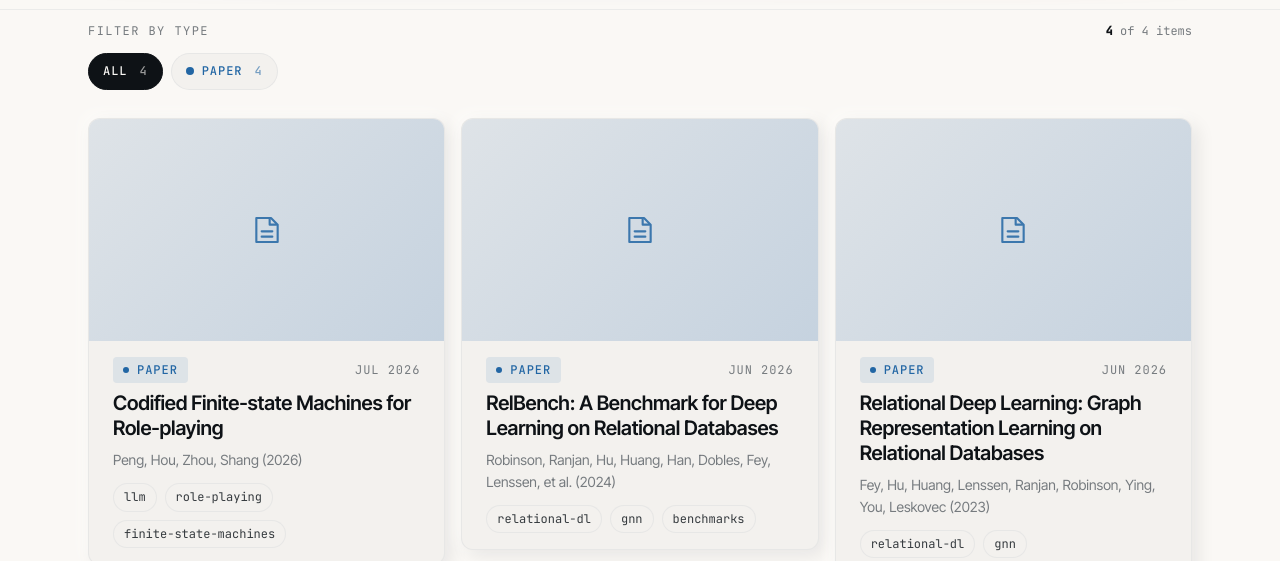
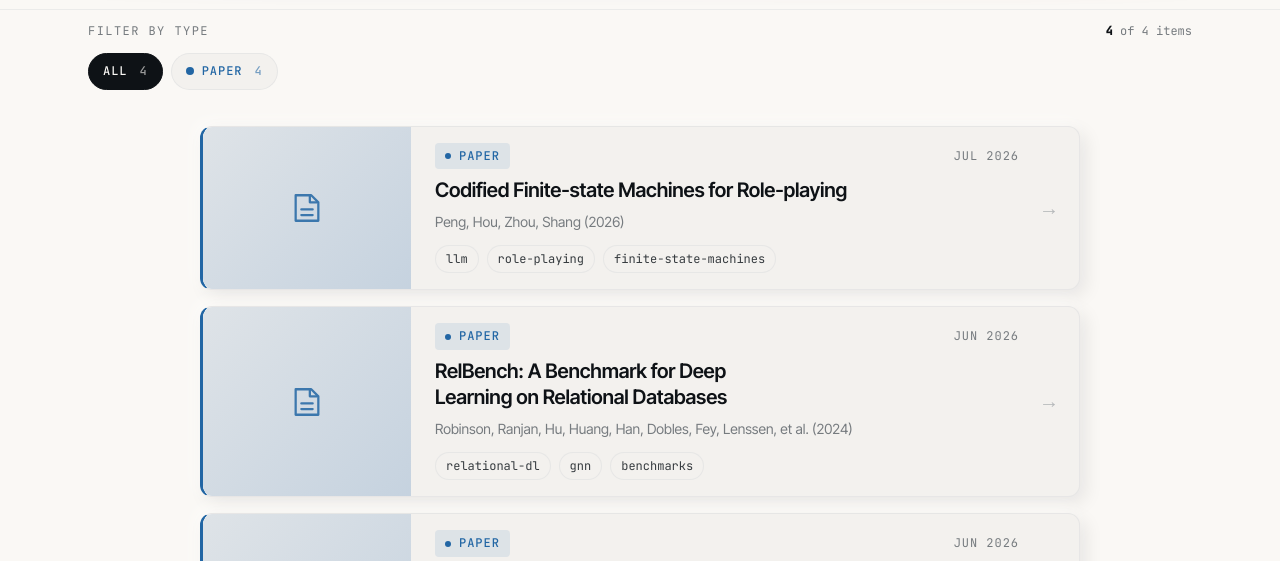
Before and after one commit to nathansso/portfolio, a website: page reading.html in a window 1280 px wide. Shown: the part 239-800 px from the top of the page. Drawn offline with Linux system fonts and the light colour scheme.

Commit message:
Make reading list a vertical scroll; filter null blog images
Replace the reading tile grid + click-to-expand with a single centered
column of horizontal rows (thumbnail left, all fields inline). Blog now
filters null images so a cleared header can't render a broken tile.

Co-Authored-By: Claude Opus 4.8 <noreply@anthropic.com>

```diff
--- a/reading.html
+++ b/reading.html
@@ -99,89 +99,100 @@
     .fchip[data-type="article"][aria-pressed="true"] { background: var(--rt-article); border-color: var(--rt-article); }
     .fchip[data-type="media"][aria-pressed="true"]   { background: var(--rt-media);   border-color: var(--rt-media); }
 
-    /* ---------- Grid ---------- */
-    .rd-grid-section { padding: var(--sp-4) 0 var(--sp-9); }
-    .rd-grid {
-      display: grid;
-      grid-template-columns: repeat(auto-fill, minmax(300px, 1fr));
-      gap: var(--sp-4); align-items: start;
+    /* ---------- Vertical list ---------- */
+    .rd-list-section { padding: var(--sp-5) 0 var(--sp-9); }
+    .rd-list {
+      max-width: 880px; margin: 0 auto;
+      display: flex; flex-direction: column; gap: var(--sp-4);
     }
 
-    .rcard {
+    .rrow {
+      display: flex; align-items: stretch;
       background: var(--surface-1);
       border: 1px solid var(--line-faint);
       border-radius: var(--r-4);
       overflow: hidden;
+      text-decoration: none; color: inherit;
+      scroll-margin-top: calc(var(--nav-h) + var(--sp-4));
       box-shadow:
         6px 6px 18px color-mix(in oklab, var(--ink-strong) 8%, transparent),
         -4px -4px 14px color-mix(in oklab, var(--surface-2) 92%, white);
-      transition: transform 220ms ease, box-shadow 220ms ease, border-color 160ms ease;
-      cursor: pointer; display: flex; flex-direction: column;
+      transition: transform 200ms ease, box-shadow 200ms ease, border-color 160ms ease;
     }
-    [data-theme="dark"] .rcard {
+    [data-theme="dark"] .rrow {
       box-shadow: 6px 6px 22px rgba(0,0,0,0.5), -4px -4px 14px color-mix(in oklab, var(--surface-2) 55%, transparent);
     }
-    .rcard:hover { transform: translateY(-3px); border-color: var(--line-strong); }
-    .rcard.is-expanded {
-      grid-column: 1 / -1; cursor: default; transform: none; border-color: var(--line-strong);
+    a.rrow:hover {
+      transform: translateY(-2px); border-color: var(--line-strong);
+      box-shadow:
+        8px 10px 26px color-mix(in oklab, var(--ink-strong) 12%, transparent),
+        -4px -4px 14px color-mix(in oklab, var(--surface-2) 92%, white);
+    }
+    [data-theme="dark"] a.rrow:hover {
+      box-shadow: 8px 10px 30px rgba(0,0,0,0.6), -4px -4px 14px color-mix(in oklab, var(--surface-2) 55%, transparent);
     }
 
-    .rcard-thumb { aspect-ratio: 16 / 10; position: relative; overflow: hidden; }
-    .rcard.is-expanded .rcard-thumb { aspect-ratio: 21 / 9; }
-    .rcard-thumb img { width: 100%; height: 100%; object-fit: cover; }
-    .rcard-thumb-empty {
+    /* Left accent rail keyed to the entry type */
+    .rrow { border-left: 3px solid transparent; }
+    .rrow[data-type="paper"]   { border-left-color: var(--rt-paper); }
+    .rrow[data-type="book"]    { border-left-color: var(--rt-book); }
+    .rrow[data-type="article"] { border-left-color: var(--rt-article); }
+    .rrow[data-type="media"]   { border-left-color: var(--rt-media); }
+
+    .rrow-thumb {
+      position: relative; flex: 0 0 clamp(128px, 24%, 208px);
+      overflow: hidden; background: var(--surface-2);
+    }
+    .rrow-thumb img {
+      position: absolute; inset: 0; width: 100%; height: 100%; object-fit: cover;
+    }
+    .rrow-thumb-empty {
       position: absolute; inset: 0; display: grid; place-items: center;
-      font-family: var(--font-mono); font-size: var(--fs-meta);
-      text-transform: uppercase; letter-spacing: 0.14em; font-weight: 500;
       color: currentColor;
       background: linear-gradient(135deg,
         color-mix(in oklab, currentColor 10%, var(--surface-1)) 0%,
         color-mix(in oklab, currentColor 22%, var(--surface-1)) 100%);
     }
-    .rcard-thumb-empty[data-type="paper"]   { color: var(--rt-paper); }
-    .rcard-thumb-empty[data-type="book"]    { color: var(--rt-book); }
-    .rcard-thumb-empty[data-type="article"] { color: var(--rt-article); }
-    .rcard-thumb-empty[data-type="media"]   { color: var(--rt-media); }
-    .rcard-thumb-empty svg { width: 32px; height: 32px; opacity: 0.85; }
+    .rrow-thumb-empty[data-type="paper"]   { color: var(--rt-paper); }
+    .rrow-thumb-empty[data-type="book"]    { color: var(--rt-book); }
+    .rrow-thumb-empty[data-type="article"] { color: var(--rt-article); }
+    .rrow-thumb-empty[data-type="media"]   { color: var(--rt-media); }
+    .rrow-thumb-empty svg { width: 34px; height: 34px; opacity: 0.85; }
 
-    .rcard-body { padding: var(--sp-4) var(--sp-5); display: flex; flex-direction: column; gap: var(--sp-2); }
-    .rcard-meta { display: flex; justify-content: space-between; align-items: center; gap: var(--sp-2); }
+    .rrow-body {
+      flex: 1 1 auto; min-width: 0;
+      padding: var(--sp-4) var(--sp-5);
+      display: flex; flex-direction: column; gap: var(--sp-2);
+    }
+    .rrow-meta { display: flex; justify-content: space-between; align-items: center; gap: var(--sp-3); }
     .badge[data-type="paper"]   { background: var(--rt-paper-bg);   color: var(--rt-paper); }
     .badge[data-type="book"]    { background: var(--rt-book-bg);    color: var(--rt-book); }
     .badge[data-type="article"] { background: var(--rt-article-bg); color: var(--rt-article); }
     .badge[data-type="media"]   { background: var(--rt-media-bg);   color: var(--rt-media); }
-    .rcard-title { font-size: var(--fs-h3); color: var(--ink-strong); line-height: 1.25; margin: 0; }
-    .rcard-authors { font-size: var(--fs-small); color: var(--ink-muted); margin: 0; }
-    .rcard-tags { display: flex; flex-wrap: wrap; gap: var(--sp-2); margin-top: var(--sp-1); }
-    .rcard.is-expanded .rcard-tags { display: none; }
+    .rrow-title {
+      font-size: var(--fs-h3); font-weight: 600; color: var(--ink-strong);
+      line-height: 1.3; margin: 0; text-wrap: balance;
+    }
+    .rrow-authors { font-size: var(--fs-small); color: var(--ink-muted); margin: 0; }
+    .rrow-note {
+      font-size: var(--fs-small); line-height: 1.6; color: var(--ink-body);
+      max-width: 68ch; text-wrap: pretty; margin: var(--sp-1) 0 0;
+    }
+    .rrow-tags { display: flex; flex-wrap: wrap; gap: var(--sp-2); margin-top: var(--sp-1); }
+    .rrow-open {
+      align-self: center; flex: 0 0 auto; padding-right: var(--sp-5);
+      font-family: var(--font-mono); font-size: var(--fs-h3); color: var(--ink-faint);
+      transition: color 160ms ease, transform 160ms ease;
+    }
+    a.rrow:hover .rrow-open { color: var(--accent); transform: translateX(3px); }
 
-    /* Expanded content */
-    .rcard-expand {
-      display: none; padding: var(--sp-5); border-top: 1px dashed var(--line-faint);
-      flex-direction: column; gap: var(--sp-4);
+    .rrow[hidden] { display: none; }
+
+    @media (max-width: 620px) {
+      .rrow { flex-direction: column; }
+      .rrow-thumb { flex: none; width: 100%; aspect-ratio: 16 / 9; }
+      .rrow-open { display: none; }
     }
-    .rcard.is-expanded .rcard-expand { display: flex; }
-    .rcard-note-label {
-      font-family: var(--font-mono); font-size: var(--fs-meta);
-      text-transform: uppercase; letter-spacing: 0.1em; color: var(--ink-muted);
-    }
-    .rcard-note {
-      font-size: var(--fs-body); line-height: 1.65; color: var(--ink-body);
-      max-width: 70ch; text-wrap: pretty; margin: 0;
-    }
-    .rcard-note-empty { color: var(--ink-muted); font-style: italic; }
-    .rcard-actions { display: flex; flex-wrap: wrap; gap: var(--sp-2); }
-
-    .rcard-close {
-      position: absolute; top: var(--sp-3); right: var(--sp-3);
-      width: 32px; height: 32px; display: none; align-items: center; justify-content: center;
-      border-radius: 999px; background: rgba(0,0,0,0.55); color: white;
-      font-family: var(--font-mono); font-size: 16px; font-weight: 500; z-index: 2;
-    }
-    .rcard.is-expanded .rcard-close { display: inline-flex; }
-    .rcard-close:hover { background: rgba(0,0,0,0.75); color: white; }
-
-    .rcard[hidden] { display: none; }
 
     .rd-empty {
       text-align: center; padding: var(--sp-8) var(--sp-5);
@@ -211,9 +222,9 @@
       </div>
     </section>
 
-    <section class="rd-grid-section">
+    <section class="rd-list-section">
       <div class="container">
-        <div class="rd-grid" id="rd-grid"></div>
+        <div class="rd-list" id="rd-list"></div>
         <div class="rd-empty" id="rd-empty" hidden>Nothing here yet for that filter.</div>
       </div>
     </section>
@@ -259,48 +270,37 @@
       `;
     }).join('');
 
-    // Render grid
-    const grid = document.getElementById('rd-grid');
-    grid.innerHTML = items.map(it => {
+    // Render vertical list
+    const list = document.getElementById('rd-list');
+    list.innerHTML = items.map(it => {
       const label = (READING_TYPES[it.type] || {}).label || it.type;
       const img = it.image || THUMBS[it.id];
-      const hasNote = it.note && !/^placeholder/i.test(it.note.trim());
+      const hasNote = it.note && it.note.trim() && !/^placeholder/i.test(it.note.trim());
+      const tag = it.link ? 'a' : 'div';
+      const linkAttrs = it.link ? ` href="${esc(it.link)}" target="_blank" rel="noopener"` : '';
       return `
-        <article class="rcard" data-type="${it.type}" data-id="${it.id}" id="${it.id}">
-          <button class="rcard-close" aria-label="Close" data-action="close">×</button>
-          <div class="rcard-thumb">
+        <${tag} class="rrow" data-type="${it.type}" data-id="${it.id}" id="${it.id}"${linkAttrs}>
+          <div class="rrow-thumb">
             ${img
               ? `<img src="${esc(img)}" alt="" loading="lazy">`
-              : `<div class="rcard-thumb-empty" data-type="${it.type}">${TYPE_ICON[it.type] || label}</div>`
+              : `<div class="rrow-thumb-empty" data-type="${it.type}">${TYPE_ICON[it.type] || label}</div>`
             }
           </div>
-          <div class="rcard-body">
-            <div class="rcard-meta">
+          <div class="rrow-body">
+            <div class="rrow-meta">
               <span class="badge" data-type="${it.type}">${esc(label)}</span>
               <span class="text-meta">${fmtDate(it.date)}</span>
             </div>
-            <h3 class="rcard-title">${esc(it.title)}</h3>
-            ${it.authors ? `<p class="rcard-authors">${esc(it.authors)}</p>` : ''}
+            <h3 class="rrow-title">${esc(it.title)}</h3>
+            ${it.authors ? `<p class="rrow-authors">${esc(it.authors)}</p>` : ''}
+            ${hasNote ? `<p class="rrow-note">${esc(it.note)}</p>` : ''}
             ${(it.tags && it.tags.length) ? `
-            <div class="rcard-tags">
-              ${it.tags.slice(0, 4).map(t => `<span class="chip">${esc(t)}</span>`).join('')}
+            <div class="rrow-tags">
+              ${it.tags.map(t => `<span class="chip">${esc(t)}</span>`).join('')}
             </div>` : ''}
           </div>
-          <div class="rcard-expand">
-            <div>
-              <div class="rcard-note-label">Note</div>
-              <p class="rcard-note${hasNote ? '' : ' rcard-note-empty'}">${it.note ? esc(it.note) : 'No note yet.'}</p>
-            </div>
-            ${(it.tags && it.tags.length) ? `
-            <div class="rcard-tags" style="display:flex;">
-              ${it.tags.map(t => `<span class="chip">${esc(t)}</span>`).join('')}
-            </div>` : ''}
-            ${it.link ? `
-            <div class="rcard-actions">
-              <a class="btn btn-primary" href="${esc(it.link)}" target="_blank" rel="noopener" onclick="event.stopPropagation()">Open →</a>
-            </div>` : ''}
-          </div>
-        </article>
+          ${it.link ? '<span class="rrow-open" aria-hidden="true">→</span>' : ''}
+        </${tag}>
       `;
     }).join('');
 
@@ -311,10 +311,9 @@
 
     function applyFilter() {
       let shown = 0;
-      grid.querySelectorAll('.rcard').forEach(card => {
-        const match = activeType === 'all' || card.dataset.type === activeType;
-        card.hidden = !match;
-        if (!match && card.classList.contains('is-expanded')) card.classList.remove('is-expanded');
+      list.querySelectorAll('.rrow').forEach(row => {
+        const match = activeType === 'all' || row.dataset.type === activeType;
+        row.hidden = !match;
         if (match) shown++;
       });
       empty.hidden = shown > 0;
@@ -332,32 +331,10 @@
 
     applyFilter();
 
-    // Expand / collapse
-    grid.addEventListener('click', (e) => {
-      if (e.target.closest('a')) return;
-      const closeBtn = e.target.closest('[data-action="close"]');
-      if (closeBtn) {
-        closeBtn.closest('.rcard').classList.remove('is-expanded');
-        history.replaceState(null, '', location.pathname + location.search);
-        return;
-      }
-      const card = e.target.closest('.rcard');
-      if (!card) return;
-      const isExpanded = card.classList.contains('is-expanded');
-      grid.querySelectorAll('.rcard.is-expanded').forEach(c => c.classList.remove('is-expanded'));
-      if (!isExpanded) {
-        card.classList.add('is-expanded');
-        history.replaceState(null, '', `#${card.dataset.id}`);
-      }
-    });
-
-    // Deep-link
+    // Deep-link scroll
     if (location.hash) {
-      const card = grid.querySelector(`.rcard[data-id="${location.hash.slice(1)}"]`);
-      if (card) {
-        card.classList.add('is-expanded');
-        setTimeout(() => card.scrollIntoView({ behavior: 'smooth', block: 'start' }), 100);
-      }
+      const row = list.querySelector(`.rrow[data-id="${location.hash.slice(1)}"]`);
+      if (row) setTimeout(() => row.scrollIntoView({ behavior: 'smooth', block: 'start' }), 100);
     }
   </script>
 </body>
```
Also changed, not shown: blog.html (+1 -1 lines), progress.md (+11 -0 lines).
